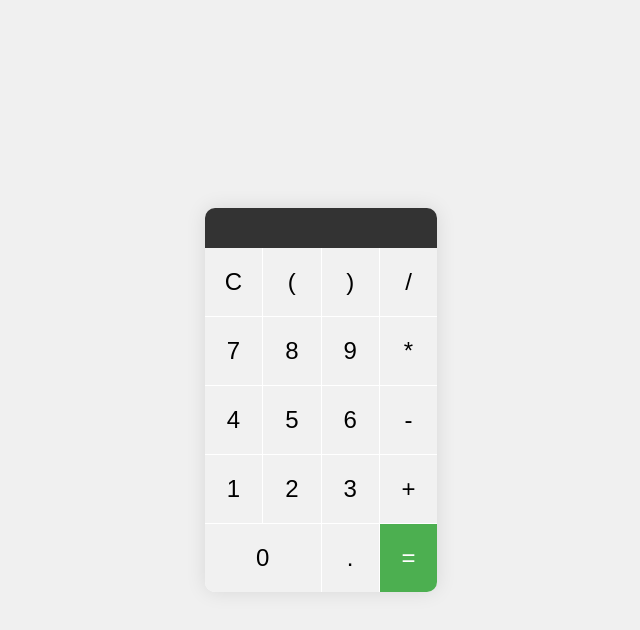
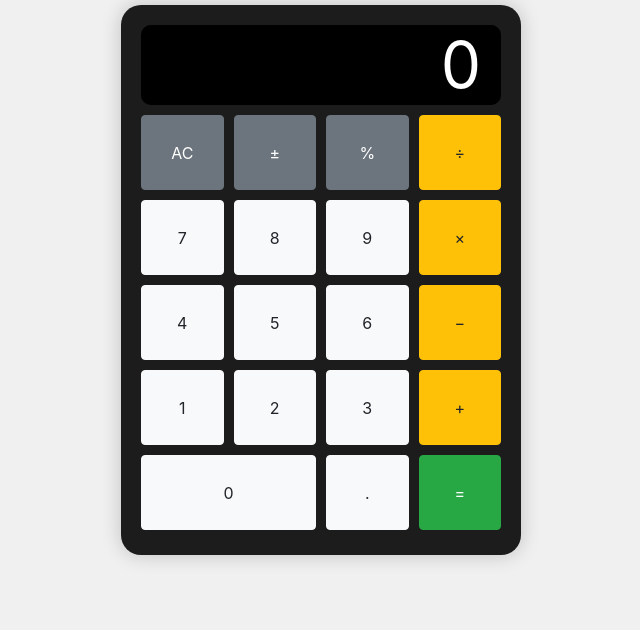
Before and after one commit to Ingenious21/calculator-ODC, a plain HTML site: page index.html in a window 1280 px wide. Shown: the whole page, without its empty margins (319-959 px from the left). Drawn offline with nearby package versions, Linux system fonts and the light colour scheme.

Commit message:
Calculator

```diff
--- a/index.html
+++ b/index.html
@@ -3,34 +3,42 @@
 <head>
     <meta charset="UTF-8">
     <meta name="viewport" content="width=device-width, initial-scale=1.0">
-    <title>Calculator</title>
+    <title>iPhone Calculator</title>
+    <link href="https://maxcdn.bootstrapcdn.com/bootstrap/4.0.0/css/bootstrap.min.css" rel="stylesheet">
     <link rel="stylesheet" href="styles.css">
 </head>
 <body>
-    <div class="calculator">
-        <div class="display" id="display"></div>
-        <div class="buttons">
-            <button class="btn" onclick="clearDisplay()">C</button>
-            <button class="btn" onclick="appendToDisplay('(')">(</button>
-            <button class="btn" onclick="appendToDisplay(')')">)</button>
-            <button class="btn" onclick="appendToDisplay('/')">/</button>
-            <button class="btn" onclick="appendToDisplay('7')">7</button>
-            <button class="btn" onclick="appendToDisplay('8')">8</button>
-            <button class="btn" onclick="appendToDisplay('9')">9</button>
-            <button class="btn" onclick="appendToDisplay('*')">*</button>
-            <button class="btn" onclick="appendToDisplay('4')">4</button>
-            <button class="btn" onclick="appendToDisplay('5')">5</button>
-            <button class="btn" onclick="appendToDisplay('6')">6</button>
-            <button class="btn" onclick="appendToDisplay('-')">-</button>
-            <button class="btn" onclick="appendToDisplay('1')">1</button>
-            <button class="btn" onclick="appendToDisplay('2')">2</button>
-            <button class="btn" onclick="appendToDisplay('3')">3</button>
-            <button class="btn" onclick="appendToDisplay('+')">+</button>
-            <button class="btn zero" onclick="appendToDisplay('0')">0</button>
-            <button class="btn" onclick="appendToDisplay('.')">.</button>
-            <button class="btn equal" onclick="calculateResult()">=</button>
+    <div class="container-sm|md|lg d-flex justify-content-center">
+        <div class="calculator col-sm|md|lg">
+            <div class="calculator-screen" id="calculator-screen">0</div>
+            <div class="calculator-keys">
+                <button type="button" class="btn btn-secondary" value="clear">AC</button>
+                <button type="button" class="btn btn-secondary" value="+/-">±</button>
+                <button type="button" class="btn btn-secondary" value="%">%</button>
+                <button type="button" class="btn btn-warning" value="/">÷</button>
+
+                <button type="button" class="btn btn-light" value="7">7</button>
+                <button type="button" class="btn btn-light" value="8">8</button>
+                <button type="button" class="btn btn-light" value="9">9</button>
+                <button type="button" class="btn btn-warning" value="*">×</button>
+
+                <button type="button" class="btn btn-light" value="4">4</button>
+                <button type="button" class="btn btn-light" value="5">5</button>
+                <button type="button" class="btn btn-light" value="6">6</button>
+                <button type="button" class="btn btn-warning" value="-">−</button>
+
+                <button type="button" class="btn btn-light" value="1">1</button>
+                <button type="button" class="btn btn-light" value="2">2</button>
+                <button type="button" class="btn btn-light" value="3">3</button>
+                <button type="button" class="btn btn-warning" value="+">+</button>
+
+                <button type="button" class="btn btn-light zero-button" value="0">0</button>
+                <button type="button" class="btn btn-light" value=".">.</button>
+                <button type="button" class="btn btn-success" value="=">=</button>
+            </div>
         </div>
     </div>
+
     <script src="script.js"></script>
 </body>
 </html>
--- a/script.js
+++ b/script.js
@@ -1,16 +1,86 @@
-function clearDisplay() {
-    document.getElementById("display").innerText = "";
-}
+document.addEventListener('DOMContentLoaded', function () {
+    const calculatorScreen = document.getElementById('calculator-screen');
+    const keys = document.querySelectorAll('button');
+    let currentInput = '0';
+    let previousInput = '';
+    let operator = '';
+    let isOperatorPressed = false;
 
-function appendToDisplay(value) {
-    document.getElementById("display").innerText += value;
-}
+    keys.forEach(key => {
+        key.addEventListener('click', function (e) {
+            const keyValue = e.target.value;
+            if (keyValue === 'clear') {
+                currentInput = '0';
+                previousInput = '';
+                operator = '';
+                updateScreen(currentInput);
+                return;
+            }
 
-function calculateResult() {
-    try {
-        const result = eval(document.getElementById("display").innerText);
-        document.getElementById("display").innerText = result;
-    } catch (e) {
-        document.getElementById("display").innerText = "Error";
+            if (keyValue === '=') {
+                if (previousInput && currentInput && operator) {
+                    currentInput = calculate(previousInput, currentInput, operator);
+                    operator = '';
+                    previousInput = '';
+                    updateScreen(currentInput);
+                }
+                return;
+            }
+
+            if (isOperator(keyValue)) {
+                if (!isOperatorPressed) {
+                    operator = keyValue;
+                    previousInput = currentInput;
+                    currentInput = '0';
+                    isOperatorPressed = true;
+                } else {
+                    if (previousInput && currentInput) {
+                        currentInput = calculate(previousInput, currentInput, operator);
+                        operator = keyValue;
+                        previousInput = currentInput;
+                        currentInput = '0';
+                    }
+                }
+                return;
+            }
+
+            if (keyValue === '+/-') {
+                currentInput = (parseFloat(currentInput) * -1).toString();
+                updateScreen(currentInput);
+                return;
+            }
+
+            if (keyValue === '%') {
+                currentInput = (parseFloat(currentInput) / 100).toString();
+                updateScreen(currentInput);
+                return;
+            }
+
+            if (currentInput === '0' && keyValue !== '.') {
+                currentInput = keyValue;
+            } else {
+                currentInput += keyValue;
+            }
+            updateScreen(currentInput);
+            isOperatorPressed = false;
+        });
+    });
+
+    function updateScreen(value) {
+        calculatorScreen.textContent = value;
     }
-}
+
+    function calculate(firstValue, secondValue, operator) {
+        const first = Number(firstValue);
+        const second = Number(secondValue);
+        if (operator === '+') return (first + second).toString();
+        if (operator === '-') return (first - second).toString();
+        if (operator === '*') return (first * second).toString();
+        if (operator === '/') return (first / second).toString();
+        return secondValue;
+    }
+
+    function isOperator(value) {
+        return value === '+' || value === '-' || value === '*' || value === '/';
+    }
+});
--- a/styles.css
+++ b/styles.css
@@ -2,55 +2,49 @@ body {
     display: flex;
     justify-content: center;
     align-items: center;
-    height: 100vh;
     background-color: #f0f0f0;
-    margin: 0;
-    font-family: Arial, sans-serif;
 }
 
 .calculator {
-    background-color: #fff;
-    border-radius: 10px;
-    box-shadow: 0 0 20px rgba(0, 0, 0, 0.1);
-    overflow: hidden;
+    margin-top: 5px;
+    width: 400px;
+    height: 550px;
+    background-color: #1c1c1c;
+    border-radius: 20px;
+    box-shadow: 0 0 20px rgba(0, 0, 0, 0.2);
+    padding: 20px;
 }
 
-.display {
-    background-color: #333;
-    color: #fff;
+.calculator-screen {
+    width: 100%;
+    height: 80px;
+    background-color: black;
+    color: white;
     text-align: right;
-    padding: 20px;
-    font-size: 2em;
+    padding-right: 20px;
+    padding-left: 10px;
+    font-size: 4rem;
+    border-radius: 10px;
+    margin-bottom: 10px;
+    display: flex;
+    align-items: center;
+    justify-content: flex-end;
+    box-shadow: inset 0 0 10px #000000;
 }
 
-.buttons {
+.calculator-keys {
     display: grid;
     grid-template-columns: repeat(4, 1fr);
-    gap: 1px;
+    gap: 10px;
 }
 
-.btn {
-    background-color: #f1f1f1;
+button {
+    height: 75px;
+    font-size: 2rem;
     border: none;
-    padding: 20px;
-    font-size: 1.5em;
-    cursor: pointer;
-    transition: background-color 0.3s;
+    border-radius: 10px;
 }
 
-.btn:hover {
-    background-color: #ddd;
-}
-
-.zero {
+.zero-button {
     grid-column: span 2;
 }
-
-.equal {
-    background-color: #4caf50;
-    color: white;
-}
-
-.equal:hover {
-    background-color: #45a049;
-}
```
